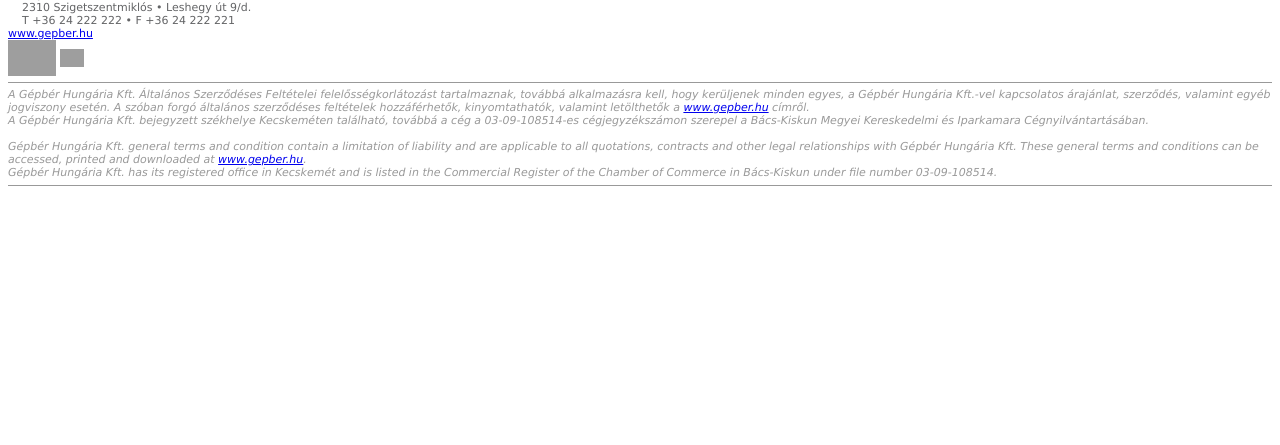
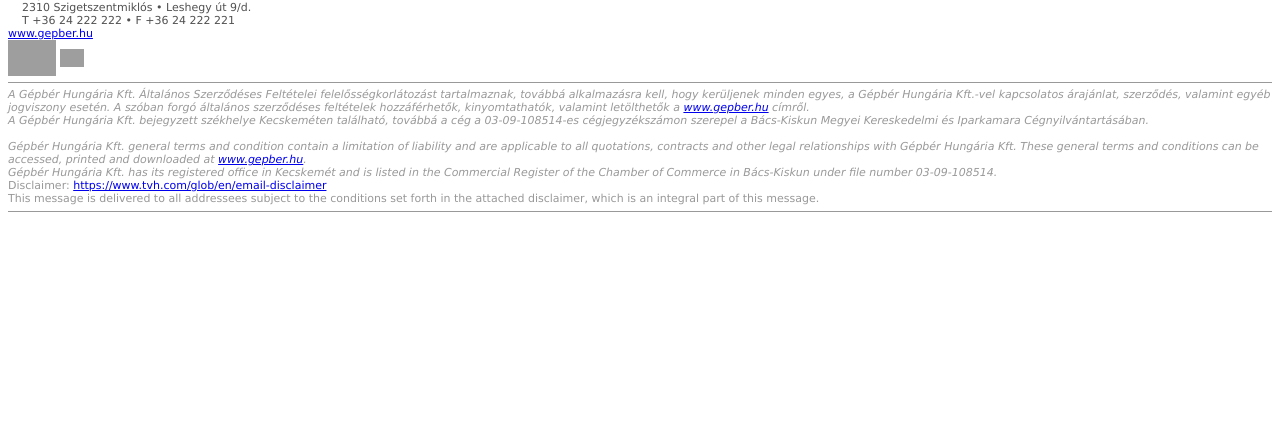
Before and after one commit to ebertek/gepber.digibooks.hu, a PHP site: page /alairas.php?name=1 in a window 1280 px wide. Shown: the part 174-619 px from the top of the page. Run offline with PHP 8.4, Linux system fonts and the light colour scheme; data that the repository does not hold is empty; grey boxes are pictures that could not be loaded.

Commit message:
Change colors, add GDPR disclaimer

```diff
--- a/alairas.php
+++ b/alairas.php
@@ -39,16 +39,16 @@
 
   <head>
     <meta http-equiv="Content-Type" content="text/html; charset=utf-8" />
-    <title>Gépbér</title>
+    <title>Gépbér – <?php echo "$name"; ?></title>
   </head>
 
-  <body style="font-size: 11px; font-family: Verdana, 'Bitstream Vera Sans', 'DejaVu Sans', Tahoma, Geneva, Arial, sans-serif; color: #636466; -webkit-font-smoothing: antialiased;">
+  <body style="font-size: 11px; font-family: Verdana, 'Bitstream Vera Sans', 'DejaVu Sans', Geneva, Tahoma, Arial, sans-serif; color: #515151; -webkit-font-smoothing: antialiased;">
 
-    <div style="font-size: 11px; font-family: Verdana, 'Bitstream Vera Sans', 'DejaVu Sans', Tahoma, Geneva, Arial, sans-serif; color: #636466; -webkit-font-smoothing: antialiased;">
-      <div style="color: #c41425; font-weight: 900;">
+    <div style="font-size: 11px; font-family: Verdana, 'Bitstream Vera Sans', 'DejaVu Sans', Geneva, Tahoma, Arial, sans-serif; color: #515151; -webkit-font-smoothing: antialiased;">
+      <div style="color: #be1128; font-weight: 900;">
         <p style="margin: 0px; text-transform: uppercase;"><?php echo "$name"; ?></p>
       </div>
-      <div style="color: #636466;">
+      <div style="color: #515151;">
         <p style="margin: 0px;"><span style="font-weight: 900;"><?php echo "$position"; if ($position_en != '') { echo (' / ' . $position_en); } ?></span></p>
         <p style="margin: 0px;">&nbsp;</p>
         <?php if ($t != '') { echo('<p style="margin: 0px;">T ' . $t . '</p>'); } ?>
@@ -57,10 +57,10 @@
         <p style="margin: 0px;"><a href="mailto:<?php echo "$e"; ?>"><?php echo "$e"; ?></a></p>
       </div>
       <a href="https://www.gepber.hu/"><img id="logo" style="width: 128px; margin: 6px 0px 6px 0px; padding: 2px 0px 2px 0px; border: 0px;" src="https://www.gepber.hu/img/gepber_128.png" alt="Gépbér logó" /></a>
-      <div style="color: #c41425; font-weight: 900;">
+      <div style="color: #be1128; font-weight: 900;">
         <p style="margin: 0px; text-transform: uppercase;">Gépbér Hungária Kft.</p>
       </div>
-      <div style="color: #636466;">
+      <div style="color: #515151;">
         <?php if ($location == 'D') { echo('<p style="margin: 0px;">4031 Debrecen • Richter Gedeon u. 0367/71 hrsz.</p>'); } ?>
         <?php if ($location == 'Gy') { echo('<p style="margin: 0px;">9028 Győr • Juharfa u. 1.</p>'); } ?>
         <?php if ($location != 'Sz') { echo('<p style="margin: 0px;">• Központ:</p>'); } ?>
@@ -69,16 +69,18 @@
         <p style="margin: 0px;"><a href="https://www.gepber.hu/">www.gepber.hu</a></p>
       </div>
       <div>
-        <a href="http://www.ipaf.org"><img id="ipaf" style="width: 48px; border: 0px; vertical-align: middle;" src="https://www.gepber.hu/img/ipaf.jpg" alt="IPAF Member" /></a>
+        <a href="https://www.ipaf.org"><img id="ipaf" style="width: 48px; border: 0px; vertical-align: middle;" src="https://www.gepber.hu/img/ipaf.jpg" alt="IPAF Member" /></a>
         <a href="https://www.facebook.com/gepberhungaria"><img id="fb" style="width: 24px; border: 0px; vertical-align: middle;" src="https://www.gepber.hu/img/fb.png" alt="Facebook" /></a>
       </div>
       <div style="color: #999999;">
         <hr style="border: 0px; color: #999999; background-color: #999999; height: 1px;" />
-        <p style="margin: 0px;"><i>A Gépbér Hungária Kft. Általános Szerződéses Feltételei felelősségkorlátozást tartalmaznak, továbbá alkalmazásra kell, hogy kerüljenek minden egyes, a Gépbér Hungária Kft.-vel kapcsolatos árajánlat, szerződés, valamint egyéb jogviszony esetén. A szóban forgó általános szerződéses feltételek hozzáférhetők, kinyomtathatók, valamint letölthetők a <a href="https://www.gepber.hu/">www.gepber.hu</a> címről.</i></p>
-        <p style="margin: 0px;"><i>A Gépbér Hungária Kft. bejegyzett székhelye Kecskeméten található, továbbá a cég a 03-09-108514-es cégjegyzékszámon szerepel a Bács-Kiskun Megyei Kereskedelmi és Iparkamara Cégnyilvántartásában.</i></p>
+        <p style="margin: 0px;"><i>A Gépbér Hungária Kft. Általános Szerződéses Feltételei felelősségkorlátozást tartalmaznak, továbbá alkalmazásra kell, hogy kerüljenek minden egyes, a Gépbér Hungária Kft.-vel kapcsolatos árajánlat, szerződés, valamint egyéb jogviszony esetén. A szóban forgó általános szerződéses feltételek hozzáférhetők, kinyomtathatók, valamint letölthetők a <a href="https://gepber.hu/hu/downloads">www.gepber.hu</a> címről.</i><br />
+        <i>A Gépbér Hungária Kft. bejegyzett székhelye Kecskeméten található, továbbá a cég a 03-09-108514-es cégjegyzékszámon szerepel a Bács-Kiskun Megyei Kereskedelmi és Iparkamara Cégnyilvántartásában.</i></p>
         <p style="margin: 0px;">&nbsp;</p>
-        <p style="margin: 0px;"><i>Gépbér Hungária Kft. general terms and condition contain a limitation of liability and are applicable to all quotations, contracts and other legal relationships with Gépbér Hungária Kft. These general terms and conditions can be accessed, printed and downloaded at <a href="https://www.gepber.hu/">www.gepber.hu</a>.</i></p>
-        <p style="margin: 0px;"><i>Gépbér Hungária Kft. has its registered office in Kecskemét and is listed in the Commercial Register of the Chamber of Commerce in Bács-Kiskun under file number 03-09-108514.</i></p>
+        <p style="margin: 0px;"><i>Gépbér Hungária Kft. general terms and condition contain a limitation of liability and are applicable to all quotations, contracts and other legal relationships with Gépbér Hungária Kft. These general terms and conditions can be accessed, printed and downloaded at <a href="https://gepber.hu/en/downloads">www.gepber.hu</a>.</i><br />
+        <i>Gépbér Hungária Kft. has its registered office in Kecskemét and is listed in the Commercial Register of the Chamber of Commerce in Bács-Kiskun under file number 03-09-108514.</i></p>
+        <p style="margin: 0px;">Disclaimer: <a href="https://www.tvh.com/glob/en/email-disclaimer">https://www.tvh.com/glob/en/email-disclaimer</a> <br />
+          This message is delivered to all addressees subject to the conditions set forth in the attached disclaimer, which is an integral part of this message.</p>
         <hr style="border: 0px; color: #999999; background-color: #999999; height: 1px;" />
       </div>
     </div>
```
